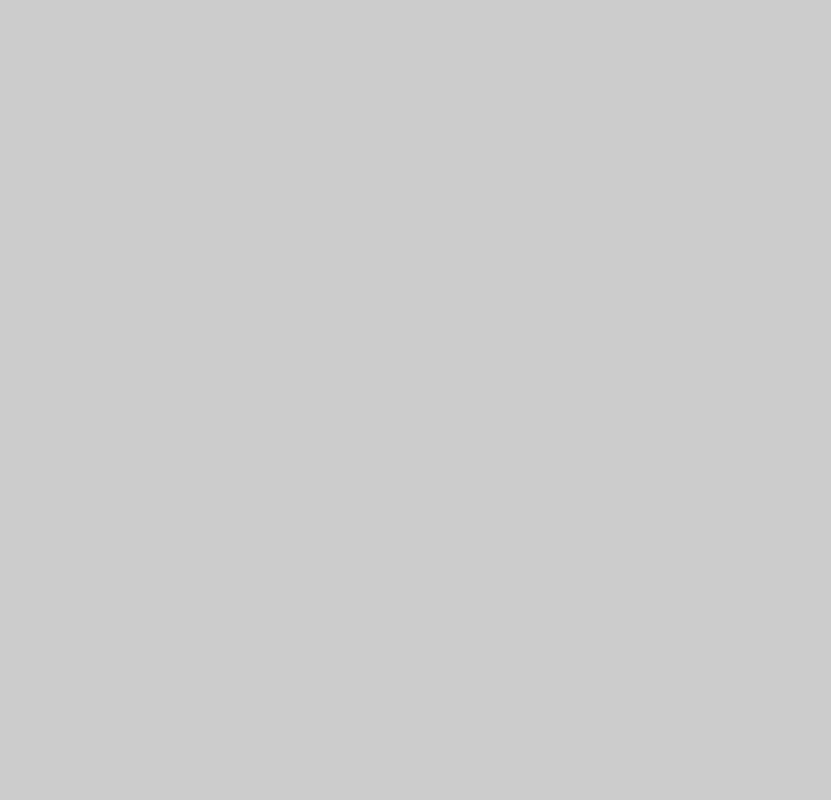
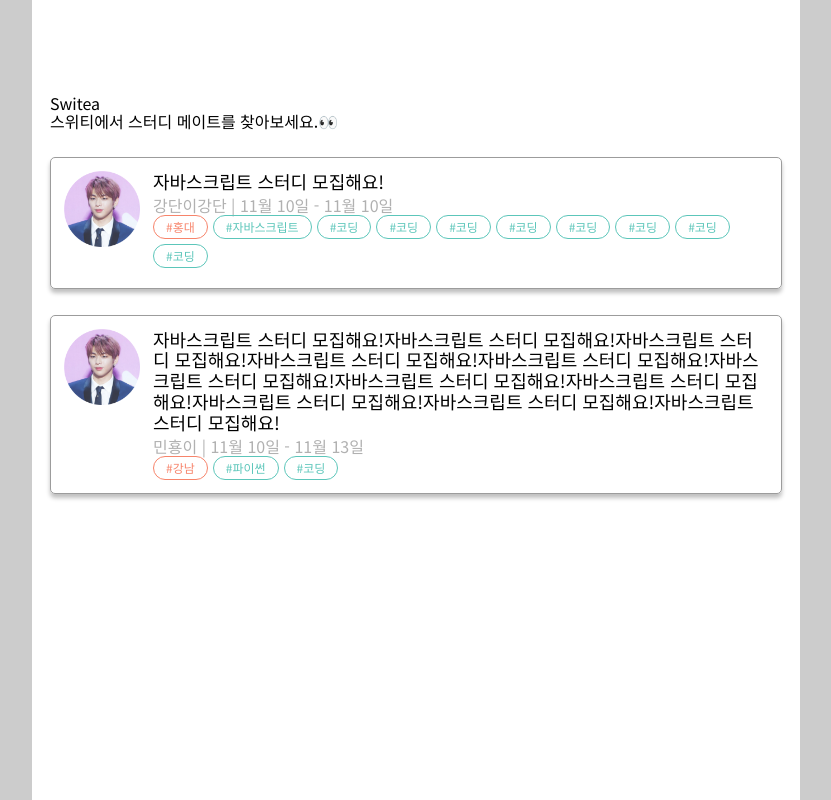
Before and after one commit to Hoya-kim/switea, a website built with webpack: page src/index.html in a window 1280 px wide. Shown: the whole page, without its empty margins (224-1055 px from the left). Built offline with nearby package versions, Linux system fonts and the light colour scheme.

Commit message:
feat: Markup index.html

```diff
--- a/src/index.html
+++ b/src/index.html
@@ -4,7 +4,66 @@
     <meta charset="UTF-8" />
     <meta http-equiv="X-UA-Compatible" content="IE=edge" />
     <meta name="viewport" content="width=device-width, initial-scale=1.0" />
-    <title>SWITEA</title>
+    <title>Switea</title>
   </head>
-  <body></body>
+  <body>
+    <div class="container">
+      <h1 class="logo">
+        <a href="#">Switea</a>
+      </h1>
+      <h2 class="slogan">스위티에서 스터디 메이트를 찾아보세요.👀</h2>
+      <nav-component></nav-component>
+      <main class="home">
+        <ul class="study-lists">
+          <!-- 카드 동적 생성 -->
+          <li class="study-lists__card">
+            <a href="#">
+              <div class="study-lists__profile-image"></div>
+              <div class="study-lists__contents-container">
+                <p class="study-lists__subject">
+                  자바스크립트 스터디 모집해요!
+                </p>
+                <span class="study-lists__name">강단이강단</span>
+                <span class="study-lists__date">11월 10일 - 11월 10일</span>
+                <ul class="study-lists__tags tags">
+                  <li class="tag location">#홍대</li>
+                  <li class="tag">#자바스크립트</li>
+                  <li class="tag">#코딩</li>
+                  <li class="tag">#코딩</li>
+                  <li class="tag">#코딩</li>
+                  <li class="tag">#코딩</li>
+                  <li class="tag">#코딩</li>
+                  <li class="tag">#코딩</li>
+                  <li class="tag">#코딩</li>
+                  <li class="tag">#코딩</li>
+                </ul>
+              </div>
+            </a>
+          </li>
+          <li class="study-lists__card">
+            <a href="#">
+              <div class="study-lists__profile-image"></div>
+              <div class="study-lists__contents-container">
+                <p class="study-lists__subject">
+                  자바스크립트 스터디 모집해요!자바스크립트 스터디
+                  모집해요!자바스크립트 스터디 모집해요!자바스크립트 스터디
+                  모집해요!자바스크립트 스터디 모집해요!자바스크립트 스터디
+                  모집해요!자바스크립트 스터디 모집해요!자바스크립트 스터디
+                  모집해요!자바스크립트 스터디 모집해요!자바스크립트 스터디
+                  모집해요!자바스크립트 스터디 모집해요!
+                </p>
+                <span class="study-lists__name">민횽이</span>
+                <span class="study-lists__date">11월 10일 - 11월 13일</span>
+                <ul class="study-lists__tags tags">
+                  <li class="tag location">#강남</li>
+                  <li class="tag">#파이썬</li>
+                  <li class="tag">#코딩</li>
+                </ul>
+              </div>
+            </a>
+          </li>
+        </ul>
+      </main>
+    </div>
+  </body>
 </html>
```
